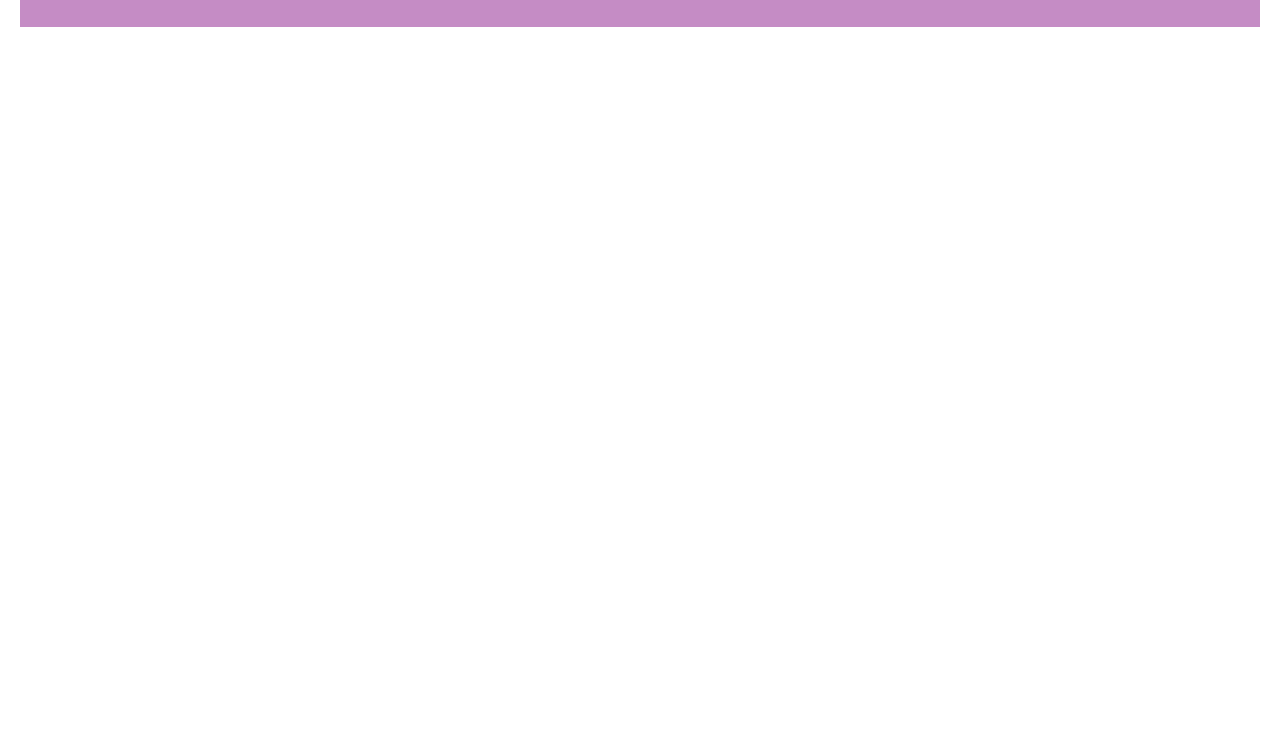
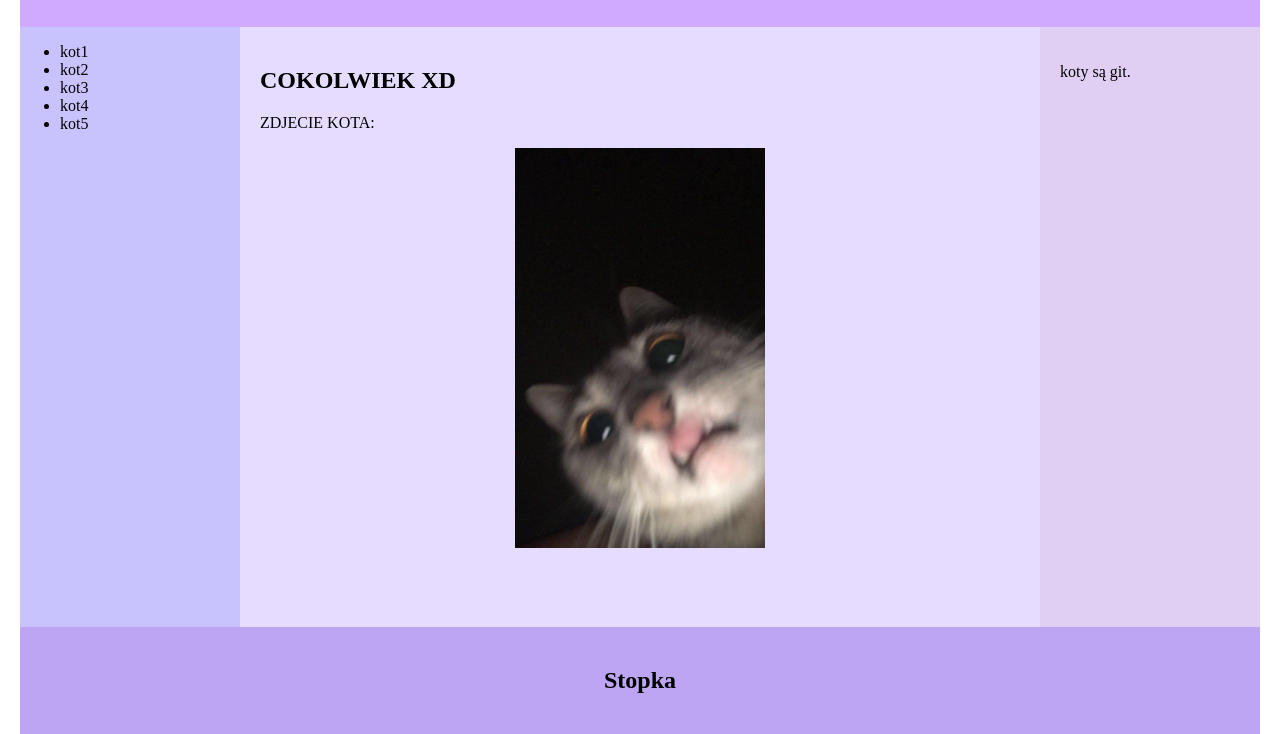
Before and after one commit to mateuszfolek/25.09.2023, a plain HTML site: page index.html in a window 1280 px wide. Shown: the part 101-835 px from the top of the page. Before the commit the page ends 800 px from the top, so only its background shows below. Drawn offline with Linux system fonts and the light colour scheme.

Commit message:
aktualizacja

```diff
--- a/index.html
+++ b/index.html
@@ -13,9 +13,36 @@
         }
     .pojemnik2{
          width: 1200;
-        background-color: rgb(197, 140, 197);
+        background-color: rgb(207, 170, 255);
         text-align: center;
         padding: 20px;
+    }
+    .lewakolumna{
+        width: 220px;
+        height: 100%;
+        float: left;
+        background-color: rgba(194, 187, 253, 0.897);
+    }
+    .srodkowakolumna{
+            width: 760px;
+            height: 560px;
+            padding: 20px;
+            float: left;
+            background-color: rgb(229, 220, 255);
+    }
+    .prawakolumna{
+        width: 180px;
+        height: 560px;
+        float: left;
+        background-color: rgb(225, 206, 243);
+        padding: 20px;
+    }
+    .stopka{
+        width: 1200px;
+        background-color:rgb(189, 165, 243) ;
+        text-align: center;
+        padding: 20px;
+        clear: both;
     }
     </style>
 </head>
@@ -24,6 +51,28 @@
         <div class="pojemnik2">
             <h1>Kolejny projekt o kotkach</h1>
     </div>
+    <div class="lewakolumna">
+        <ul>
+            <li>kot1</li>
+            <li>kot2</li>
+            <li>kot3</li>
+            <li>kot4</li>
+            <li>kot5</li>
+        </ul>
+    </div>
+        <div class="srodkowakolumna">
+            <h2>COKOLWIEK XD</h2>
+            <p>ZDJECIE KOTA:</p>
+            <center>
+            <img src="kot_1.jpg" alt="kot" width="250" height="400">
+            </center>
+        </div>
+        <div class="prawakolumna">
+            <p>koty są git.</p>
+        </div>
+        <div class="stopka">
+            <h2>Stopka</h2></div>
+    </div>
 </div>
 </body>
 </html>
```
Also changed, not shown: kot_1.jpg (added), kot_2.jpg (added).
